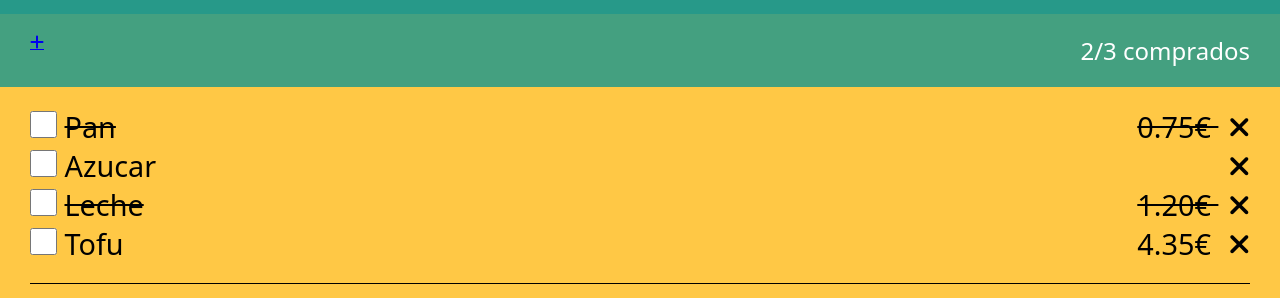
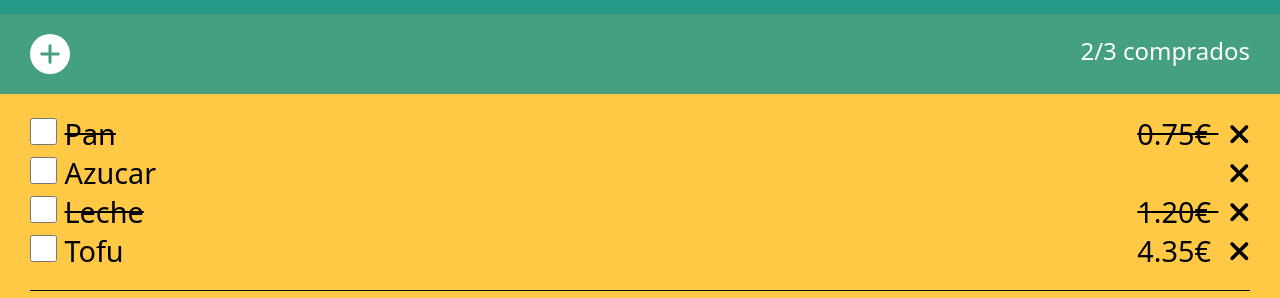
Before and after one commit to Mibarfu/202209-w1ch3-miguel-angel, a plain HTML site: page index.html in a window 1280 px wide. Shown: the part 89-387 px from the top of the page. Drawn offline with Linux system fonts and the light colour scheme.

```diff
--- a/styles/index.css
+++ b/styles/index.css
@@ -56,8 +56,8 @@ header ul a.selected {
   font-size: 1.5rem;
 }
 
-.add-zone button {
-  font-size: 2rem;
+.add-zone a {
+  font-size: 1.5rem;
   color: #44a080;
   align-self: center;
   width: 40px;
@@ -67,6 +67,7 @@ header ul a.selected {
   border-radius: 50%;
   text-align: center;
   line-height: 40px;
+  text-decoration: none;
   cursor: pointer;
 }
 
```
